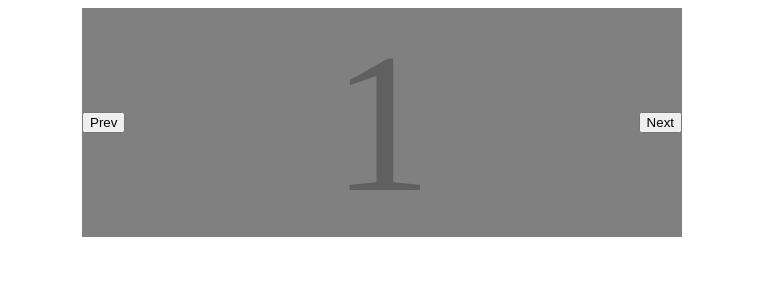
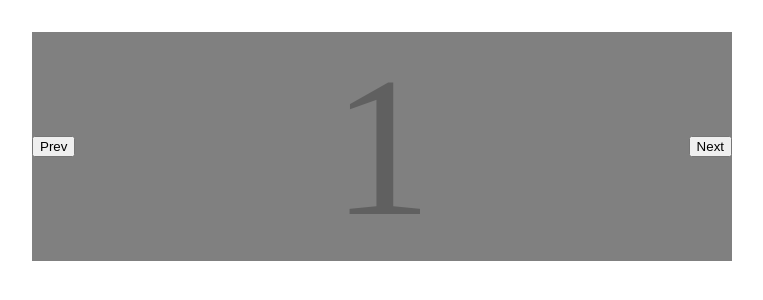
Before and after one commit to Blasfah/Flight, a plain HTML site: page index.html in a window 1280 px wide. Both pictures are taken after a click on the button "Prev". Shown: the whole page, without its empty margins (258-1021 px from the left). Drawn offline with Linux system fonts and the light colour scheme.

Commit message:
HTML / CSS and JS cleanup

```diff
--- /dev/null
+++ b/flight.js
@@ -0,0 +1,17 @@
+function flight(flight_ID){
+
+    let flight_el = document.getElementById(flight_ID);
+    let flight_track = flight_el.querySelector('.flight-track');
+
+    let current_index = 0;
+
+    let prev_button = flight_el.querySelector('.flight-btn-prev');
+    let next_button = flight_el.querySelector('.flight-btn-next');
+
+    prev_button?.addEventListener('click', () => { current_index--; setIndex(current_index); });
+    next_button?.addEventListener('click', () => { current_index++; setIndex(current_index); });
+
+    function setIndex(index){
+        flight_track.style.transform = `translateX(-${flight_track.offsetWidth * index}px`;
+    }
+}
--- a/index.html
+++ b/index.html
@@ -5,24 +5,26 @@
     <meta http-equiv="X-UA-Compatible" content="IE=edge">
     <meta name="viewport" content="width=device-width, initial-scale=1.0">
     <link rel="stylesheet" href="style.css">
-    <script src="main.js" defer></script>
+    <script src="flight.js" defer></script>
     <script src="init.js" defer></script>
-    <title>Document</title>
+    <title>Flight</title>
 </head>
 <body>
-    <div class="carousel" id="carousel">
-        <div class="carousel-buttons">
-            <button class="carousel-button prev">Prev</button>
-            <button class="carousel-button next">Next</button>
+    <main>
+        <div class="flight" id="carousel">
+            <div class="flight-buttons">
+                <button class="flight-btn flight-btn-prev">Prev</button>
+                <button class="flight-btn flight-btn-next">Next</button>
+            </div>
+            <div class="flight-track">
+                <div class="flight-slide">1</div>
+                <div class="flight-slide">2</div>
+                <div class="flight-slide">3</div>
+                <div class="flight-slide">4</div>
+                <div class="flight-slide">5</div>
+                <div class="flight-slide">6</div>
+            </div>
         </div>
-        <div class="carousel-track">
-            <div class="carousel-item">1</div>
-            <div class="carousel-item">2</div>
-            <div class="carousel-item">3</div>
-            <div class="carousel-item">4</div>
-            <div class="carousel-item">5</div>
-            <div class="carousel-item">6</div>
-        </div>
-    </div>
+    </main>
 </body>
 </html>
--- a/init.js
+++ b/init.js
@@ -1 +1 @@
-let x = new carousel('carousel');
+let x = new flight('carousel');
--- a/main.js
+++ /dev/null
@@ -1,17 +0,0 @@
-function carousel(carouselID){
-
-    let carousel = document.getElementById(carouselID);
-    let carousel_track = carousel.querySelector('.carousel-track');
-
-    let currentIndex = 0;
-
-    let prev_button = carousel.querySelector('.prev');
-    let next_button = carousel.querySelector('.next');
-
-    prev_button?.addEventListener('click', () => { currentIndex--; setIndex(currentIndex); });
-    next_button?.addEventListener('click', () => { currentIndex++; setIndex(currentIndex); });
-
-    function setIndex(index){
-        carousel_track.style.transform = `translateX(-${carousel_track.offsetWidth * index}px`;
-    }
-}
--- a/style.css
+++ b/style.css
@@ -1,36 +1,35 @@
 body{
+    margin: 2rem;
     display: flex;
     justify-content: center;
 }
 
-.carousel{
+main{
+    max-width: 700px;
+    width: 100%;
+}
+
+.flight{
     position: relative;
     overflow: hidden;
 }
 
-.carousel-buttons{
+.flight-buttons{
     inset: 0;
     position: absolute;
     z-index: 1;
-    width: 100%;
     display: flex;
     justify-content: space-between;
     align-items: center;
 }
 
-.carousel-button{
-    height: fit-content;
-}
-
-.carousel-track{
+.flight-track{
     display: flex;
-    /* gap: 20px; */
     transition: 0.3s;
 }
 
-.carousel-item{
+.flight-slide{
     flex: 0 0 100%;
-    box-sizing: border-box;
     background-color: #808080;
     font-size: 200px;
     color: #606060;
```
